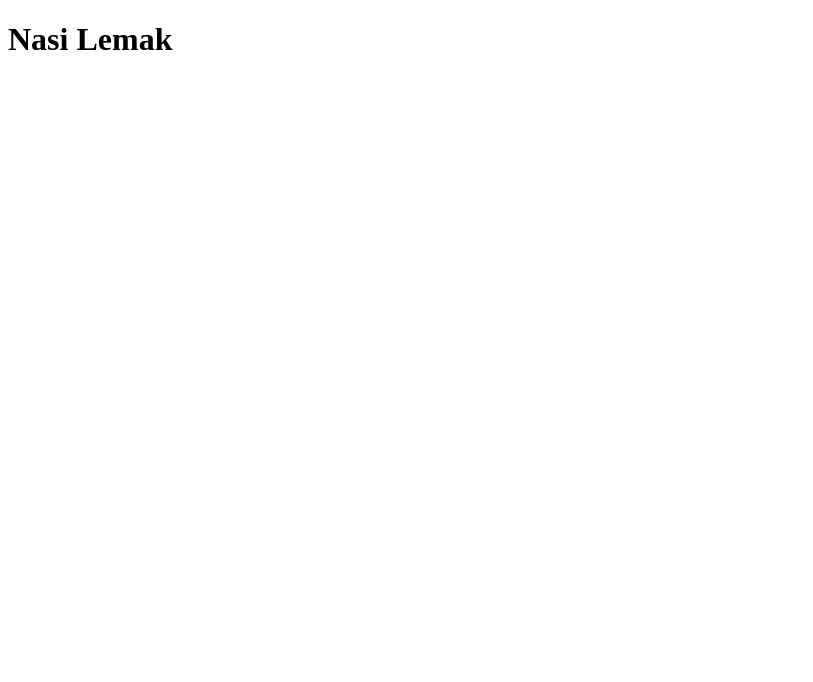
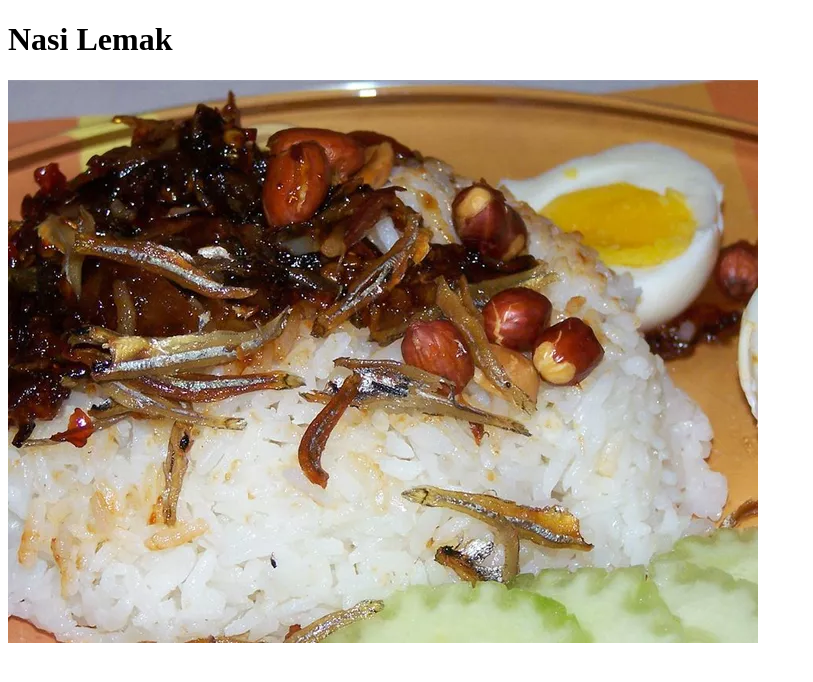
Before and after one commit to niz-dev-190324/odin-recipes, a plain HTML site: page recipes/nasi-lemak.html in a window 1280 px wide. Shown: the whole page, without its empty margins (0-813 px from the left). Drawn offline with Linux system fonts and the light colour scheme.

Commit message:
add images of pizza and fried rice
also linked the image of nasi lemak to its page

```diff
--- a/recipes/nasi-lemak.html
+++ b/recipes/nasi-lemak.html
@@ -7,6 +7,6 @@
 </head>
 <body>
   <h1>Nasi Lemak</h1>
-
+  <img src="../images/nasi-lemak.webp" alt="">
 </body>
 </html>
```
Also changed, not shown: images/fried-rice.webp (added), images/pizza.webp (added).
